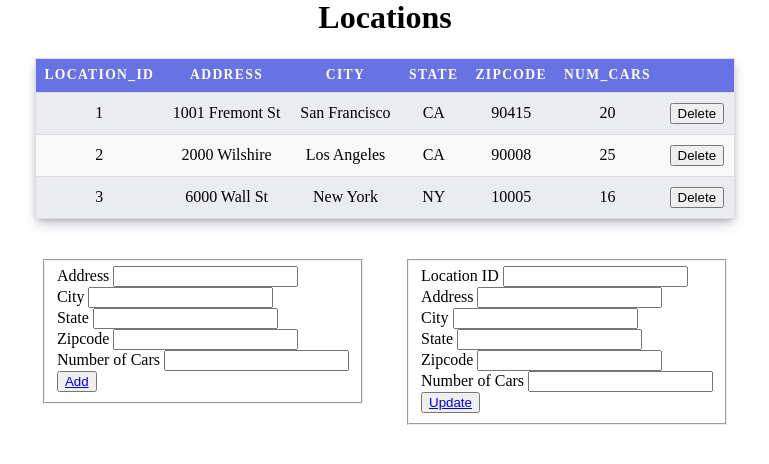
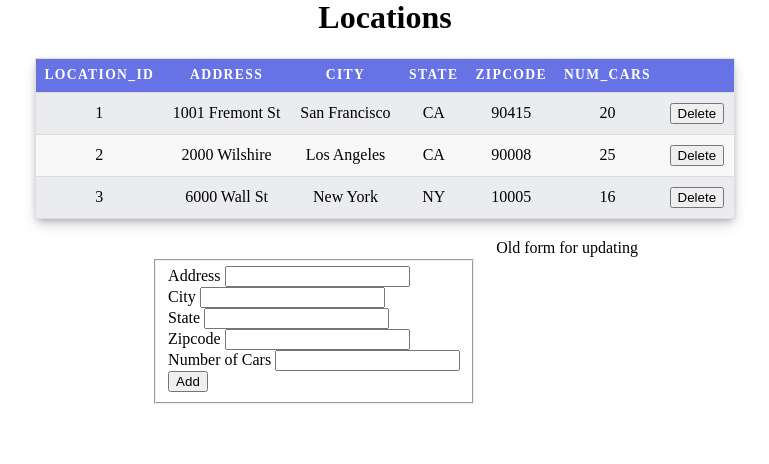
Before and after one commit to cvasque1/zoomin-rentals, a Python web app: template templates/locations.j2 in a window 1280 px wide. Shown: the part 306-770 px from the top of the page, without its empty margins (255-1024 px from the left). Run offline with Jinja, Linux system fonts and the light colour scheme; the template is opened without the code that fills it, so the values that code supplies are empty.

Commit message:
first commit

```diff
--- a/templates/locations.j2
+++ b/templates/locations.j2
@@ -15,7 +15,7 @@
                     <th></th>
                 </tr>
             </thead>
-            <tbody>
+            <tbody> {# Section for displaying query/table items #}
                 <tr>
                     <td>1</td>
                     <td>1001 Fremont St</td>
@@ -46,37 +46,35 @@
             </tbody>
         </table>
     </div>
-    <div class="container data_forms">
+    <div class="container data_forms"> {# Form for Adding Location #}
         <div class="form_div">
-            <form class="form" method="POST" action="./" id="form1">
+            <form class="form" method="POST" action="/Locations" id="addLocations">
                 <fieldset class="form__field">
                     <div class="field__item">
                         <label> Address </label>
-                        <input type="text" class="field__input">
+                        <input type="text" class="field__input" name ="address" required>
                     </div>
                     <div class="field__item">
                         <label> City </label>
-                        <input type="text" class="field__input">
+                        <input type="text" class="field__input" name ="city" required>
                     </div>
                     <div class="field__item">
                         <label> State </label>
-                        <input type="text" class="field__input">
+                        <input type="text" class="field__input" name ="state" required>
                     </div>
                     <div class="field__item">
                         <label> Zipcode </label>
-                        <input type="number" class="field__input">
+                        <input type="number" class="field__input" name ="zip_code" required>
                     </div>
                     <div class="field__item">
                         <label> Number of Cars </label>
-                        <input type="number" class="field__input">
+                        <input type="number" class="field__input" name ="num_cars" required>
                     </div>
-                    <button class="field__button">
-                        <a href="#" class="field__button">Add</a>
-                    </button>
+                    <input type="submit" value="Add" name="add_location" class="field__button">
                 </fieldset>
             </form>
         </div>
-        <div class="form_div">
+        {# <div class="form_div">
             <form class="form" method="POST" action="./" id="form1">
                 <fieldset class="form__field">
                     <div class="field__item">
@@ -108,7 +106,7 @@
                     </button>
                 </fieldset>
             </form>
-        </div>
+        </div> #} Old form for updating
     </div>
 </div>
 {% endblock %}
```
Also changed, not shown: app.py (+8 -3 lines).
